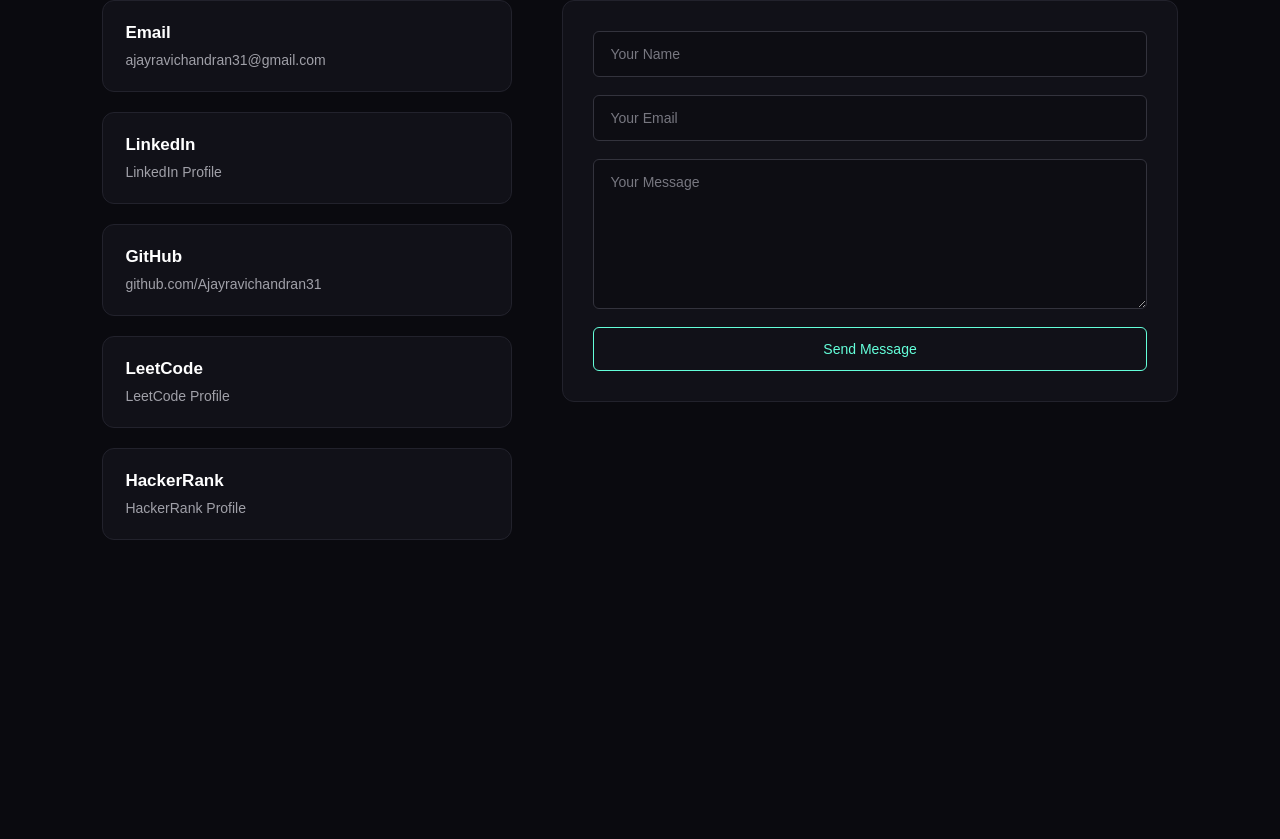
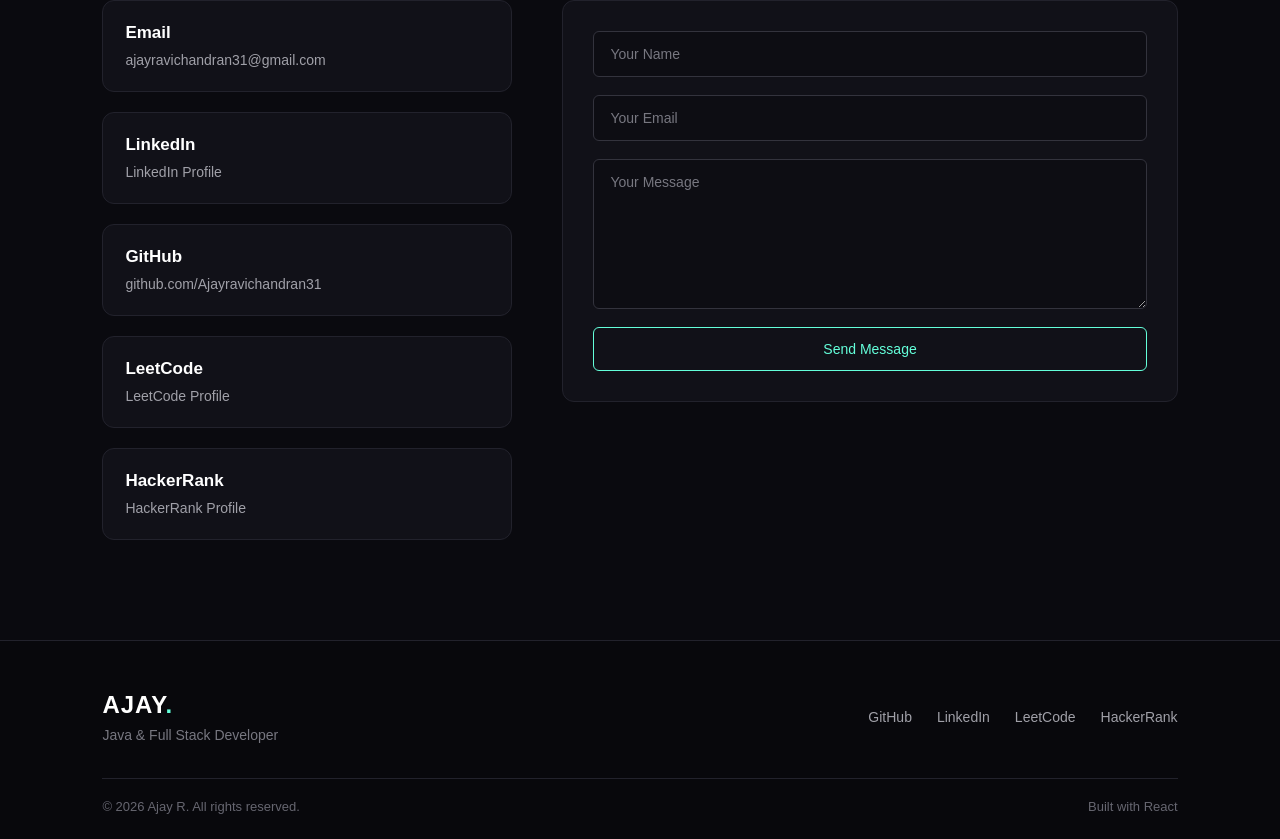
Before and after one commit to Ajayravichandran31/Ajay-portfolio, a React app in the folder frontend/: page / in a window 1280 px wide. Shown: the part 5197-6036 px from the top of the page. Before the commit the page ends 5837 px from the top, so only its background shows below. Built offline with nearby package versions, Linux system fonts and the light colour scheme; the HTML template or start-up script is replaced by a standard one.

Commit message:
Add portfolio footer

```diff
--- a/frontend/src/App.css
+++ b/frontend/src/App.css
@@ -929,3 +929,95 @@ main {
     padding: 25px;
   }
 }
+/* ========================================
+   FOOTER
+======================================== */
+
+.footer {
+  background: #08080c;
+  border-top: 1px solid #22222c;
+  padding: 50px 8% 25px;
+}
+
+.footer-container {
+  max-width: 1100px;
+  margin: 0 auto;
+}
+
+.footer-content {
+  display: flex;
+  justify-content: space-between;
+  align-items: center;
+  gap: 30px;
+  padding-bottom: 35px;
+}
+
+.footer-logo {
+  color: #ffffff;
+  text-decoration: none;
+  font-size: 24px;
+  font-weight: 700;
+  letter-spacing: 1px;
+}
+
+.footer-logo span {
+  color: #64ffda;
+}
+
+.footer-text {
+  color: #777780;
+  font-size: 14px;
+  margin-top: 8px;
+}
+
+.footer-links {
+  display: flex;
+  flex-wrap: wrap;
+  gap: 25px;
+}
+
+.footer-links a {
+  color: #a0a0a8;
+  text-decoration: none;
+  font-size: 14px;
+  transition: color 0.3s ease;
+}
+
+.footer-links a:hover {
+  color: #64ffda;
+}
+
+.footer-bottom {
+  border-top: 1px solid #22222c;
+  padding-top: 20px;
+
+  display: flex;
+  justify-content: space-between;
+  gap: 20px;
+
+  color: #666670;
+  font-size: 13px;
+}
+
+/* Mobile Footer */
+
+@media (max-width: 768px) {
+  .footer {
+    padding: 40px 6% 20px;
+  }
+
+  .footer-content {
+    flex-direction: column;
+    align-items: flex-start;
+    gap: 30px;
+  }
+
+  .footer-links {
+    gap: 18px;
+  }
+
+  .footer-bottom {
+    flex-direction: column;
+    gap: 8px;
+  }
+}
--- a/frontend/src/App.jsx
+++ b/frontend/src/App.jsx
@@ -5,6 +5,7 @@ import Projects from "./components/Projects";
 import Education from "./components/Education";
 import Certifications from "./components/Certifications";
 import Contact from "./components/Contact";
+import Footer from "./components/Footer";
 import "./App.css";
 
 function App() {
@@ -56,6 +57,7 @@ function App() {
         <Education />
         <Certifications />
         <Contact />
+        <Footer />
 
       </main>
     </>
--- /dev/null
+++ b/frontend/src/components/Footer.jsx
@@ -0,0 +1,59 @@
+function Footer() {
+  return (
+    <footer className="footer">
+      <div className="footer-container">
+        <div className="footer-content">
+          <div>
+            <a href="#home" className="footer-logo">
+              AJAY<span>.</span>
+            </a>
+            <p className="footer-text">
+              Java & Full Stack Developer
+            </p>
+          </div>
+
+          <div className="footer-links">
+            <a
+              href="https://github.com/Ajayravichandran31"
+              target="_blank"
+              rel="noreferrer"
+            >
+              GitHub
+            </a>
+
+            <a
+              href="https://www.linkedin.com/in/ajay-r-9a9391362/"
+              target="_blank"
+              rel="noreferrer"
+            >
+              LinkedIn
+            </a>
+
+            <a
+              href="https://leetcode.com/u/_ajay_R_/"
+              target="_blank"
+              rel="noreferrer"
+            >
+              LeetCode
+            </a>
+
+            <a
+              href="https://www.hackerrank.com/profile/ajayravichandra4"
+              target="_blank"
+              rel="noreferrer"
+            >
+              HackerRank
+            </a>
+          </div>
+        </div>
+
+        <div className="footer-bottom">
+          <p>© 2026 Ajay R. All rights reserved.</p>
+          <p>Built with React</p>
+        </div>
+      </div>
+    </footer>
+  );
+}
+
+export default Footer;
```
